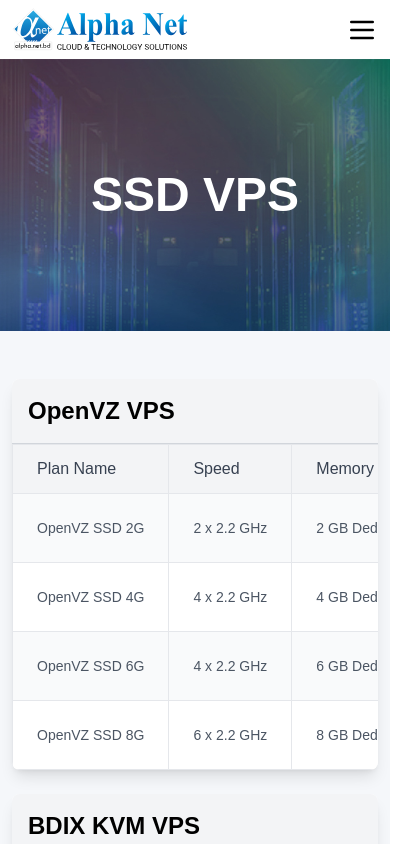
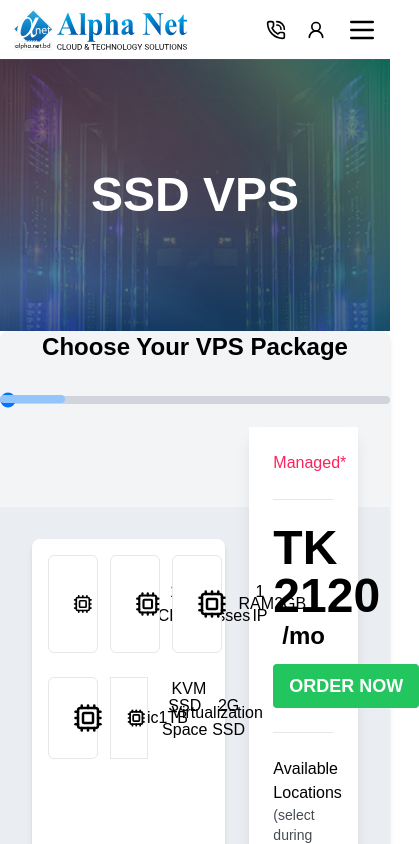
Before and after one commit to Adityo-dev/alpha.net.bd, a Next.js app: page /ssd-vps in a window 390 px wide. Shown: the top 844 px of the page, 419 px wide, since content can reach past the window. Built offline with nearby package versions, Linux system fonts and the light colour scheme.

Commit message:
responsive [DONE]

```diff
--- a/src/app/page.js
+++ b/src/app/page.js
@@ -13,12 +13,12 @@ import TechnologySolutions from "@/components/home/technologySolutions/Technolog
 
 export default function Home() {
   return (
-    <main className="space-y-16">
+    <main className="space-y-12">
       <section className="relative">
         <div className="w-full relative md:absolute">
           <Hero />
         </div>
-        <div className="relative pt-16 md:pt-[565px]">
+        <div className="relative pt-16 md:pt-[565px] z-20">
           <HostServiceFeatures />
         </div>
       </section>
--- a/src/app/ssd-vps/page.js
+++ b/src/app/ssd-vps/page.js
@@ -1,4 +1,5 @@
 // components
+import VpsSelector from "@/components/ssdVps/VpsSelector";
 import VpsTable from "@/components/ssdVps/VpsTable";
 
 const tableData = [
@@ -111,8 +112,10 @@ function SsdVps() {
         </div>
 
         <div className="pt-0 lg:pt-72">
-          <VpsTable tableData={tableData} />
+          <VpsSelector />
         </div>
+
+        <VpsTable tableData={tableData} />
       </section>
     </main>
   );
--- a/src/components/shared/navigationBar/BottomNav.js
+++ b/src/components/shared/navigationBar/BottomNav.js
@@ -1,20 +1,36 @@
+"use client";
+
 import Link from "next/link";
+import { usePathname } from "next/navigation";
 
 function BottomNav({ navData }) {
+  const pathname = usePathname();
   return (
     <nav>
-      <div className="relative container mx-auto px-3 lg:px-6 w-full hidden  xl:flex items-center justify-center pt-4 transition-all">
+      <div className="relative container mx-auto px-3 lg:px-6 w-full hidden xl:flex items-center justify-center pt-4 transition-all">
         {navData.map((item, index) => (
           <div
             key={index}
-            className="relative capitalize border px-6 py-2  group"
+            className={` relative capitalize border px-6 py-2 group
+
+            `}
           >
-            <Link href={item.url}>{item.name}</Link>
+            <Link
+              href={item.url}
+              className={` ${
+                pathname === item?.url
+                  ? "border-b-4 border-b-[#0d6efd] pb-2"
+                  : null
+              }`}
+            >
+              {item.name}
+            </Link>
 
             {/* {item.info && (
-                <div
-                  className={`container mx-auto absolute left-0 top-full z-50 opacity-0 group-hover:opacity-100 bg-white w-full shadow-lg p-4 rounded transition-all transform group-hover:translate-y-2`}
-                >
+              <div
+                className={`absolute left-0 top-full w-full opacity-0 group-hover:opacity-100 bg-white shadow-lg p-4 rounded transition-all transform group-hover:translate-y-2 z-50`}
+              >
+                <div className="max-w-screen mx-auto grid ">
                   {item.info.map((subItem, subIndex) => (
                     <Link
                       key={subIndex}
@@ -26,7 +42,8 @@ function BottomNav({ navData }) {
                     </Link>
                   ))}
                 </div>
-              )} */}
+              </div>
+            )} */}
           </div>
         ))}
       </div>
--- a/src/components/shared/navigationBar/CenterNav.js
+++ b/src/components/shared/navigationBar/CenterNav.js
@@ -1,4 +1,4 @@
-import { Menu } from "lucide-react";
+import { Menu, PhoneCall, UserRound } from "lucide-react";
 import Image from "next/image";
 import Link from "next/link";
 
@@ -55,7 +55,9 @@ function CenterNav() {
         ))}
       </div>
 
-      <div className="block xl:hidden">
+      <div className="flex gap-5 items-center xl:hidden">
+        <PhoneCall size={20} strokeWidth={2} />
+        <UserRound size={20} strokeWidth={2} />
         <Menu size={32} strokeWidth={2} />
       </div>
     </section>
--- /dev/null
+++ b/src/components/ssdVps/VpsSelector.js
@@ -0,0 +1,188 @@
+"use client";
+import { Cpu } from "lucide-react";
+import React, { useState } from "react";
+
+const VpsSelector = () => {
+  const packages = [
+    {
+      id: 1,
+      ssd: "2G",
+      cpu: 1,
+      ram: "2GB",
+      space: "25GB",
+      traffic: "1TB",
+      price: "2120",
+      location: "Los Angeles",
+    },
+    {
+      id: 2,
+      ssd: "4G",
+      cpu: 4,
+      ram: "6GB",
+      space: "75GB",
+      traffic: "3TB",
+      price: "5830",
+      location: "Los Angeles",
+    },
+    {
+      id: 3,
+      ssd: "6G",
+      cpu: 8,
+      ram: "16GB",
+      space: "150GB",
+      traffic: "6TB",
+      price: "12650",
+      location: "Los Angeles",
+    },
+    {
+      id: 4,
+      ssd: "8G",
+      cpu: 12,
+      ram: "32GB",
+      space: "150GB",
+      traffic: "6TB",
+      price: "12650",
+      location: "Los Angeles",
+    },
+    {
+      id: 5,
+      ssd: "16G",
+      cpu: 12,
+      ram: "32GB",
+      space: "150GB",
+      traffic: "6TB",
+      price: "12650",
+      location: "Los Angeles",
+    },
+    {
+      id: 6,
+      ssd: "32G",
+      cpu: 12,
+      ram: "32GB",
+      space: "150GB",
+      traffic: "6TB",
+      price: "12650",
+      location: "Los Angeles",
+    },
+  ];
+
+  const [selectedPackage, setSelectedPackage] = useState(packages[0]);
+  const [sliderValue, setSliderValue] = useState(1);
+
+  const handleSliderChange = (value) => {
+    setSliderValue(value);
+    setSelectedPackage(packages[value - 1]);
+  };
+
+  return (
+    <main className="relative container mx-auto bg-gray-100 rounded-lg shadow-md">
+      <section className="">
+        <h1 className="text-2xl font-bold text-center mb-6">
+          Choose Your VPS Package
+        </h1>
+
+        <div className="mb-6 relative">
+          <input
+            type="range"
+            min="1"
+            max={packages.length}
+            value={sliderValue}
+            className="w-full h-2 bg-gray-300 rounded-lg appearance-none cursor-pointer transition-all duration-300 ease-out"
+            onChange={(e) => handleSliderChange(e.target.value)}
+          />
+          <div
+            className="w-full bg-blue-300 h-2 rounded-lg mt-2 transition-all duration-300 ease-out absolute top-0"
+            style={{ width: `${(sliderValue / packages.length) * 100}%` }}
+          ></div>
+        </div>
+
+        <div className="w-full flex gap-6 relative bg-[#EAEDF1] p-8 mt-24">
+          <div className="w-2/3 bg-white p-4 rounded-lg shadow-md text-center relative">
+            <div className="grid grid-cols-3 gap-6">
+              <div className="bg-white border flex items-center justify-between p-6 rounded-md">
+                <div className="flex items-center gap-3">
+                  <Cpu size={30} strokeWidth={2} />
+                  <p>CPU Cores</p>
+                </div>
+                <p>
+                  <span>{selectedPackage?.cpu}</span> <span>CPU</span>
+                </p>
+              </div>
+
+              <div className="bg-white border flex items-center justify-between p-6 rounded-md">
+                <div className="flex items-center gap-3">
+                  <Cpu size={30} strokeWidth={2} />
+                  <p>IP Addresses</p>
+                </div>
+                <p>
+                  <span>{selectedPackage?.cpu}</span> <span>IP</span>
+                </p>
+              </div>
+
+              <div className="bg-white border flex items-center justify-between p-6 rounded-md">
+                <div className="flex items-center gap-3">
+                  <Cpu size={30} strokeWidth={2} />
+                  <p>RAM</p>
+                </div>
+                <p>
+                  <span>{selectedPackage?.ram}</span>
+                </p>
+              </div>
+
+              <div className="bg-white border flex items-center justify-between p-6 rounded-md">
+                <div className="flex items-center gap-3">
+                  <Cpu size={30} strokeWidth={2} />
+                  <p>Traffic</p>
+                </div>
+                <p>
+                  <span>{selectedPackage?.traffic}</span>
+                </p>
+              </div>
+
+              <div className="bg-white border flex items-center justify-between p-4">
+                <div className="flex items-center gap-3">
+                  <Cpu size={28} strokeWidth={2.25} />
+                  <p>SSD Space</p>
+                </div>
+                <p>
+                  <span>{selectedPackage?.ssd}</span> <span>SSD</span>
+                </p>
+              </div>
+
+              <div className="text-start">
+                <p>KVM Virtualization</p>
+              </div>
+            </div>
+          </div>
+
+          <div className="w-2/6 static -mt-28">
+            <div className="w-full bg-white shadow-lg p-6">
+              <p className="text-[#fd235d] border-b pb-6">Managed*</p>
+              <div className="space-y-3 text-center border-b pt-6 pb-6">
+                <p className="font-semibold">
+                  <span className="text-5xl ">TK {selectedPackage?.price}</span>
+                  <span className="text-2xl"> /mo</span>
+                </p>
+                <button className="bg-green-500 hover:bg-green-600 transition uppercase text-white text-nowrap px-4 py-2 rounded text-lg font-semibold">
+                  Order now
+                </button>
+              </div>
+
+              <p className="pt-6">
+                <span>Available Locations</span>
+                <span className="block text-sm text-[#464c53]">
+                  (select during checkout):
+                </span>
+              </p>
+              <p className="font-semibold mt-4 text-[#464c53]">
+                {selectedPackage?.location}
+              </p>
+            </div>
+          </div>
+        </div>
+      </section>
+    </main>
+  );
+};
+
+export default VpsSelector;
```
Also changed, not shown: src/components/home/hero/HeroSlider.js (+11 -8 lines).
